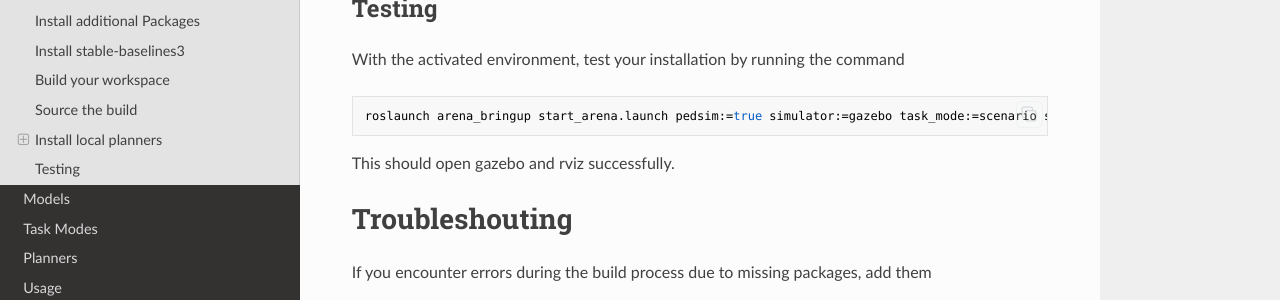
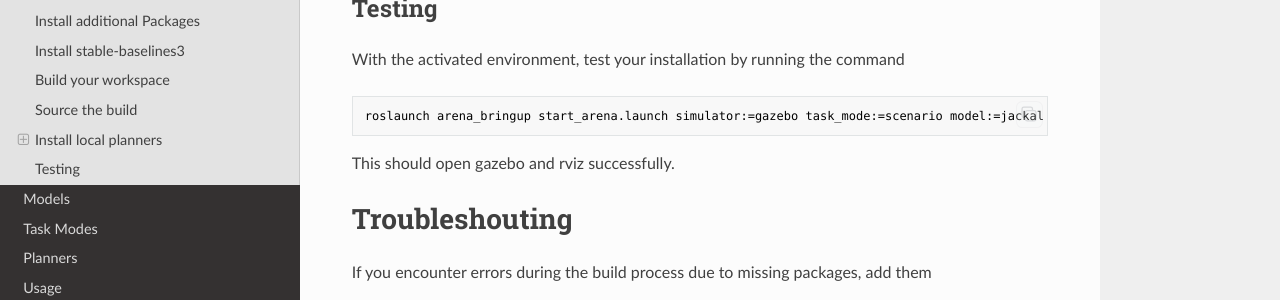
Before and after one commit to Arena-Rosnav/.github, an MkDocs documentation site: the page built from docs/user_guides/installation.md, in a window 1280 px wide and 900 px high, scrolled down 3582 px. Shown: the part 172-472 px from the top of the window. Built offline with MkDocs 1.6.1, drawn with Linux system fonts in a browser that asks for light colours; nearby versions of some CDN libraries; comment, search, counter and statistics services are not loaded.

Commit message:
adjusted usage with new example command

````diff
--- a/docs/user_guides/installation.md
+++ b/docs/user_guides/installation.md
@@ -153,7 +153,7 @@
 With the activated environment, test your installation by running the command
 
 ```
-roslaunch arena_bringup start_arena.launch pedsim:=true simulator:=gazebo task_mode:=scenario scenario_file:=scenario_2.json map_file:=map_empty local_planner:=teb model:=jackal
+roslaunch arena_bringup start_arena.launch simulator:=gazebo task_mode:=scenario model:=jackal map_file:=map_empty pedsim_waypoint_plugin:=spinny
 ```
 
 This should open gazebo and rviz successfully.
````
